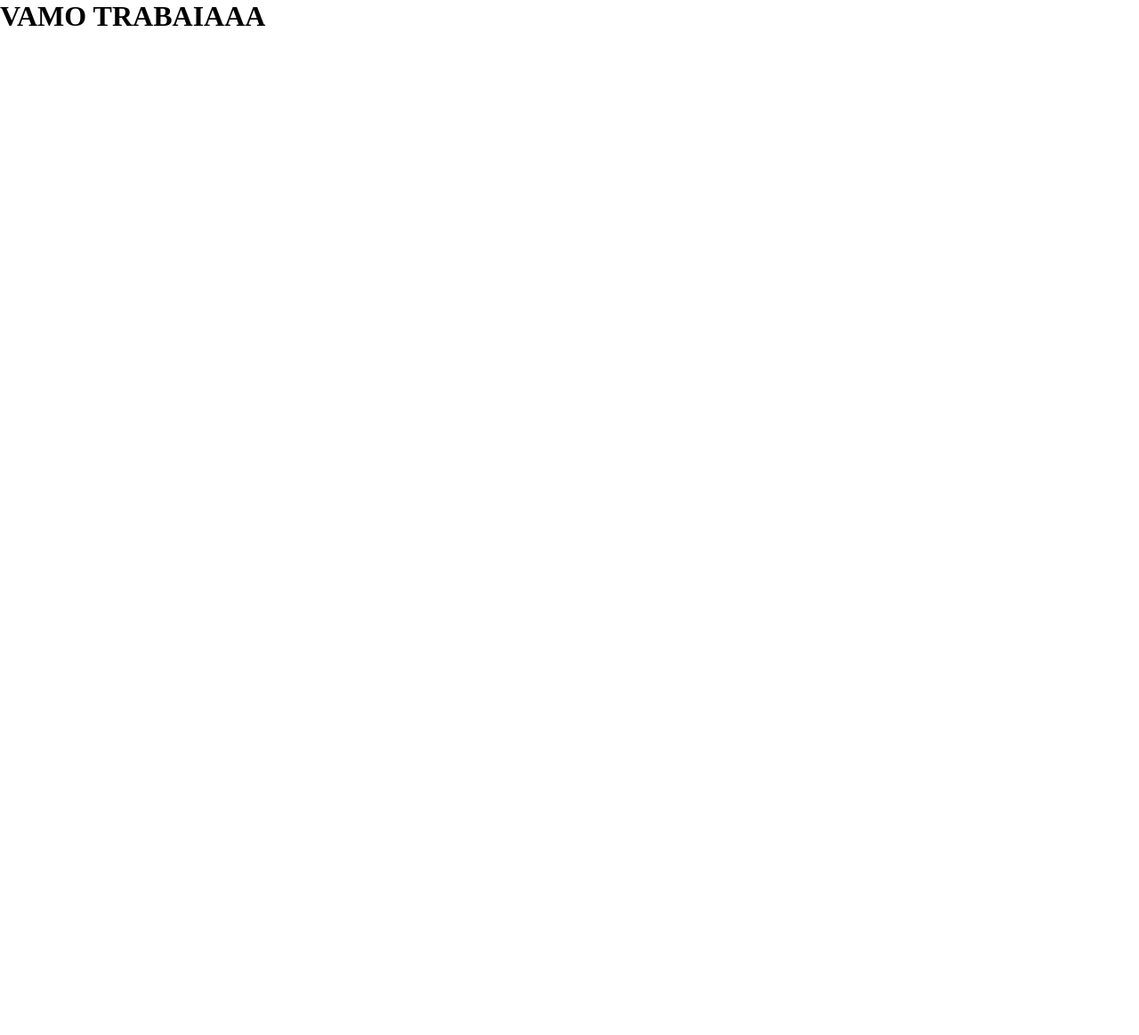
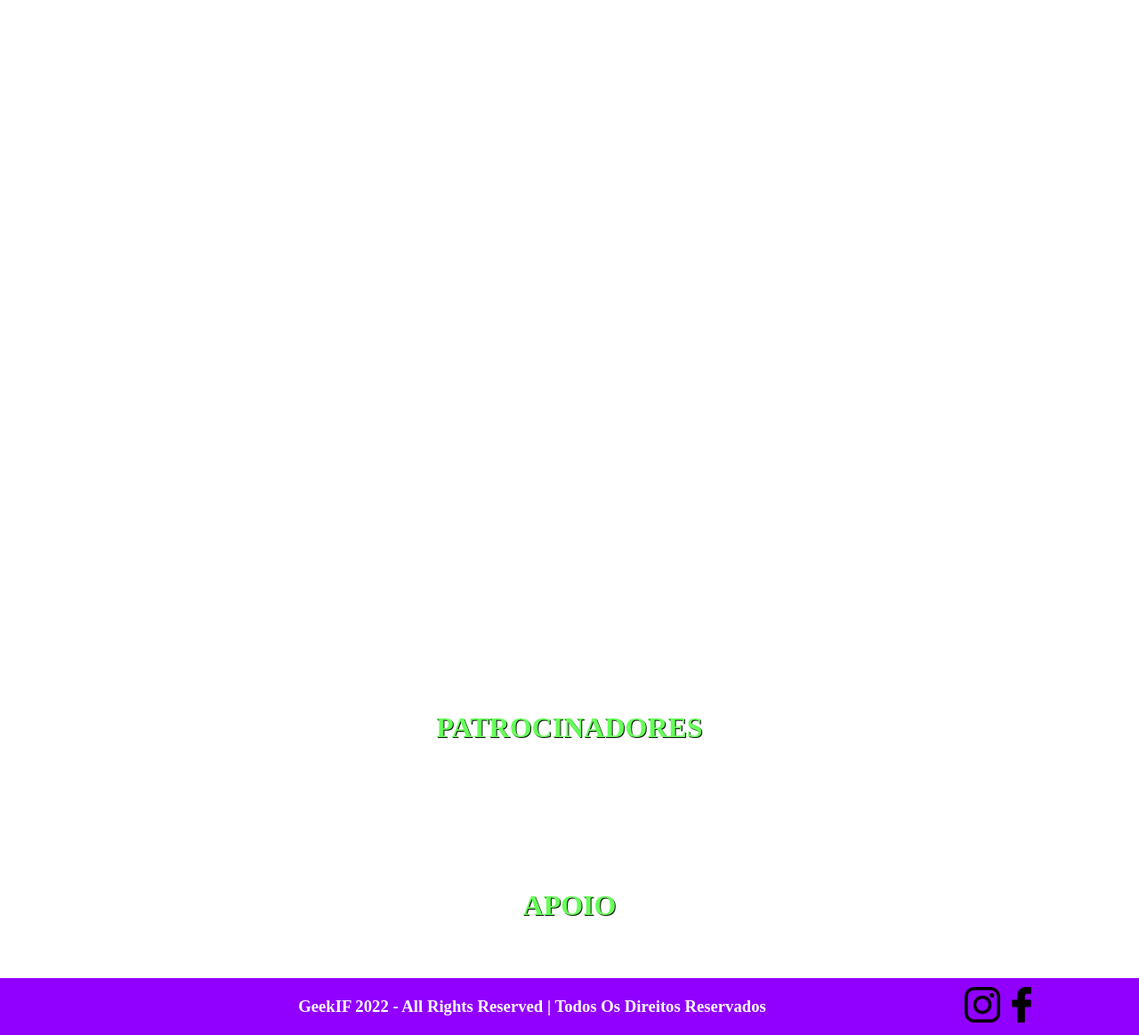
Before and after one commit to fabsoftwareitp/geekif.fabsoftware.itp.ifsp.edu.br, a PHP site: page / in a window 1280 px wide. Before the commit the page is almost empty. Shown: the whole page at 89% size. Before the commit the page ends 29 px from the top, so only its background shows below. Run offline with PHP 8.4, Linux system fonts and the light colour scheme.

Commit message:
Rodape e Patrocinadores

```diff
--- a/index.html
+++ b/index.html
@@ -8,6 +8,49 @@
     <link rel="stylesheet" href="style.css">
 </head>
 <body>
-    <h1>VAMO TRABAIAAA</h1>
+    <header>
+        <!--
+            Joao Pedro
+        -->
+    </header>
+
+    <section>
+        <!--
+            Andrey
+        -->
+    </section>
+
+    <section>
+        <!--
+            Gabriel
+        -->
+    </section>
+
+    <section>
+        <div class="patrocinadores">
+            <h2 class="sub-titulo">PATROCINADORES</h2>
+            <div>
+                <!--
+                    logos e nomes de todos os patrocinadores
+                -->
+            </div>
+        </div>
+        <div>
+            <h2 class="sub-titulo">APOIO</h2>
+            <!--
+                logos e nomes dos apoiadores
+            -->
+        </div>
+    </section>
+    <footer>
+        <div>
+
+        </div>
+        <h3 id="copy">GeekIF 2022 - All Rights Reserved | Todos Os Direitos Reservados</h3>
+        <div>
+            <a href="https://www.instagram.com/ifspitapetininga/" target="_blank"><img class="logos" src="src/imagens/logotipo-do-instagram.png" alt="Instagram"></a>
+            <a href="https://www.facebook.com/ifspitape" target="_blank"><img class="logos" src="src/imagens/logo-do-facebook.png" alt="Facebook"></a>
+        </div>
+    </footer>
 </body>
 </html>
--- a/style.css
+++ b/style.css
@@ -1,6 +1,54 @@
 @charset "UTF-8";
+
+:root {
+    --preto: #171717;
+    --roxo: #9100FE;
+    --ciano: #23f3e3;
+    --verde: #66ff59;
+    --rosa: #e3489d;
+}
 
 * {
     padding: 0;
     margin: 0;
 }
+
+.logos{
+    width: 40px;
+}
+
+
+header {
+    height: 200px;
+}
+
+section {
+    height: 300px;
+}
+
+.patrocinadores {
+    height: 200px;
+}
+
+/*
+    Parte Correa
+*/
+
+.sub-titulo {
+    text-align: center;
+    color: var(--verde);
+    text-shadow: #171717 1px 1px;
+    font-size: 2em;
+}
+
+#copy {
+    color: white;
+}
+
+footer {
+    padding: 10px 0px;
+    background-color: var(--roxo);
+    justify-content: space-around;
+    display: flex;
+    align-items: center;
+}
```
Also changed, not shown: src/imagens/logo-do-facebook.png (added), src/imagens/logotipo-do-instagram.png (added).
